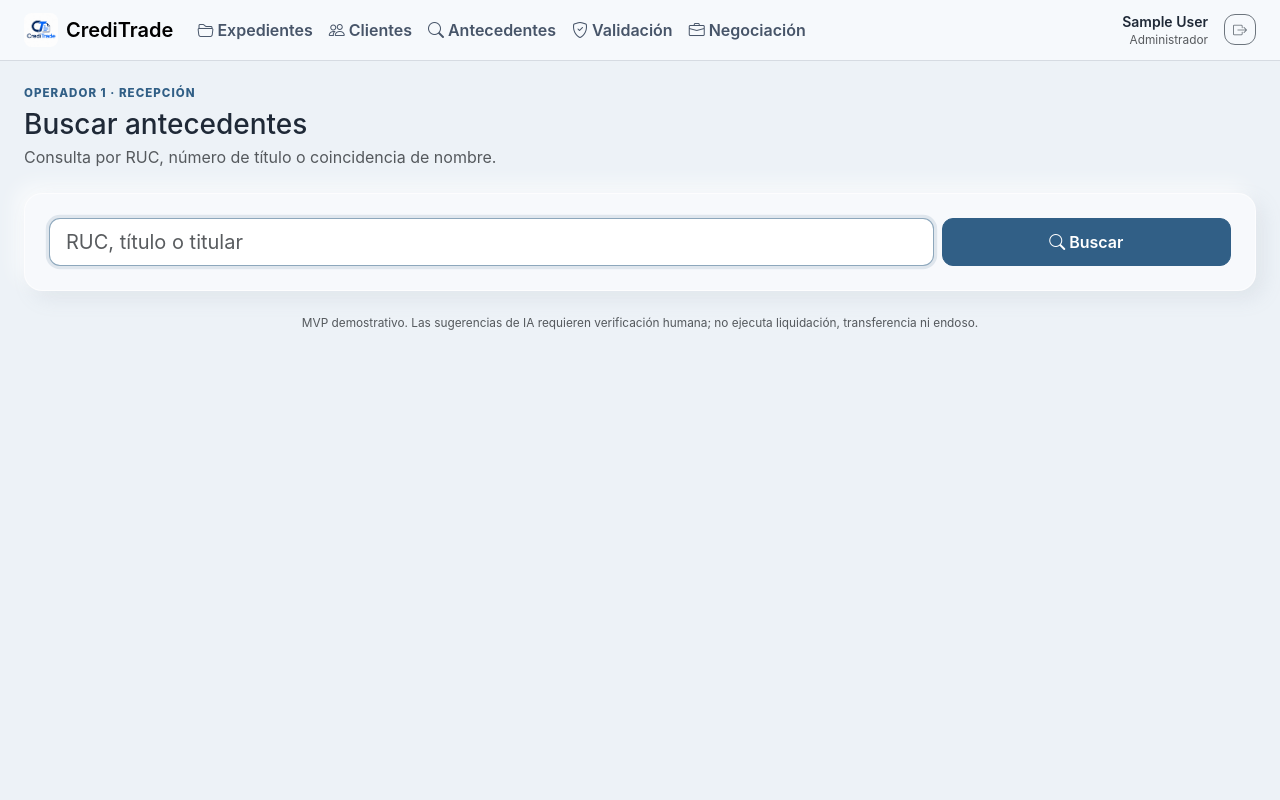
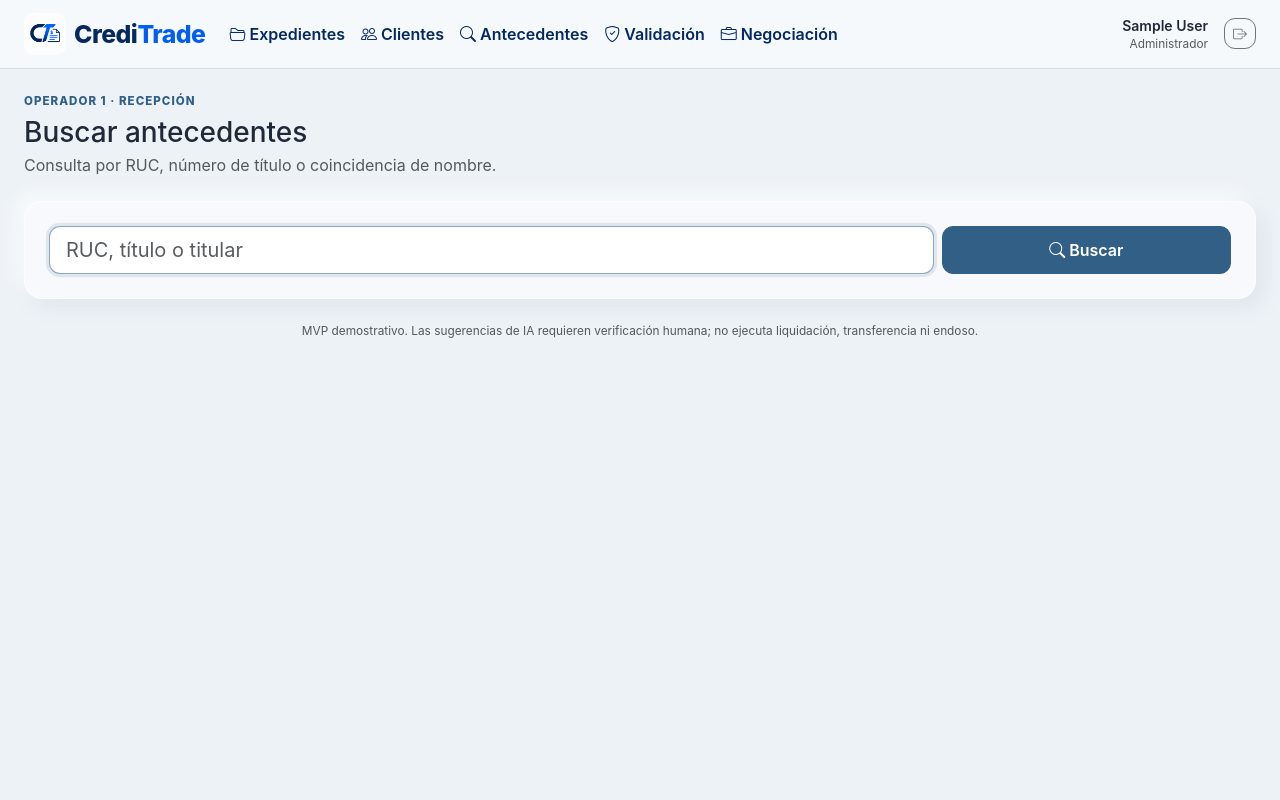
Before and after one commit to Jareth20/CrediTrade, a Django app: page /antecedentes/ in a window 1280 px wide. Run offline with Django 5.2, Linux system fonts and the light colour scheme; the visitor is signed in with stand-in values (Sample User, id 1); parts of the project's set-up code (start-up, migrations or seed data) failed here and were passed over.

Commit message:
Actualizar identidad visual de CrediTrade

```diff
--- a/templates/base.html
+++ b/templates/base.html
@@ -11,14 +11,90 @@
   <link rel="stylesheet" href="https://cdn.jsdelivr.net/npm/bootstrap-icons@1.11.3/font/bootstrap-icons.min.css">
   <link rel="stylesheet" href="{% static 'css/styles.css' %}">
   {% block extra_head %}{% endblock %}
+  <style>
+    :root {
+        --creditrade-navy: #05285F;
+        --creditrade-blue: #025EF2;
+    }
+
+    .brand-link {
+        text-decoration: none;
+    }
+
+    .brand-logo {
+        width: 42px;
+        height: 42px;
+        object-fit: contain;
+        border-radius: 10px;
+        background-color: #ffffff;
+    }
+
+    .brand-name {
+        font-size: 1.55rem;
+        font-weight: 800;
+        letter-spacing: -0.5px;
+        line-height: 1;
+    }
+
+    .brand-credit {
+        color: var(--creditrade-navy);
+    }
+
+    .brand-trade {
+        color: var(--creditrade-blue);
+    }
+
+    .navbar .nav-link {
+        color: var(--creditrade-navy);
+        font-weight: 600;
+        transition:
+            color 0.18s ease,
+            background-color 0.18s ease;
+    }
+
+    .navbar .nav-link:hover,
+    .navbar .nav-link:focus,
+    .navbar .nav-link.active {
+        color: var(--creditrade-blue);
+    }
+
+    .navbar .dropdown-toggle {
+        color: var(--creditrade-navy);
+    }
+
+    .navbar .dropdown-toggle:hover,
+    .navbar .dropdown-toggle:focus {
+        color: var(--creditrade-blue);
+    }
+
+    @media (max-width: 576px) {
+        .brand-logo {
+            width: 36px;
+            height: 36px;
+        }
+
+        .brand-name {
+            font-size: 1.3rem;
+        }
+    }
+</style>
 </head>
 <body>
 {% if user.is_authenticated %}
 <nav class="navbar navbar-expand-lg navbar-light app-navbar sticky-top">
   <div class="container-fluid px-lg-4">
-<a class="navbar-brand d-flex align-items-center gap-2 fw-semibold" href="{% url 'dashboard' %}">
-    <img src="{% static 'img/logo.jpeg' %}" alt="CrediTrade" style="width: 34px; height: 34px; object-fit: cover; border-radius: 8px;">
-    <span>CrediTrade</span>
+<a class="navbar-brand brand-link d-flex align-items-center gap-2"
+   href="{% url 'dashboard' %}">
+
+    <img
+        src="{% static 'img/creditrade-logo-v2.jpeg' %}?v=2"
+        alt="Logo de CrediTrade"
+        class="brand-logo"
+    >
+
+    <span class="brand-name">
+        <span class="brand-credit">Credi</span><span class="brand-trade">Trade</span>
+    </span>
 </a>
     <button class="navbar-toggler" type="button" data-bs-toggle="collapse" data-bs-target="#mainNav" aria-controls="mainNav" aria-expanded="false" aria-label="Abrir navegación">
       <span class="navbar-toggler-icon"></span>
```
Also changed, not shown: static/img/creditrade-logo-v2.jpeg (added), static/img/favicon-v2.png (added).
